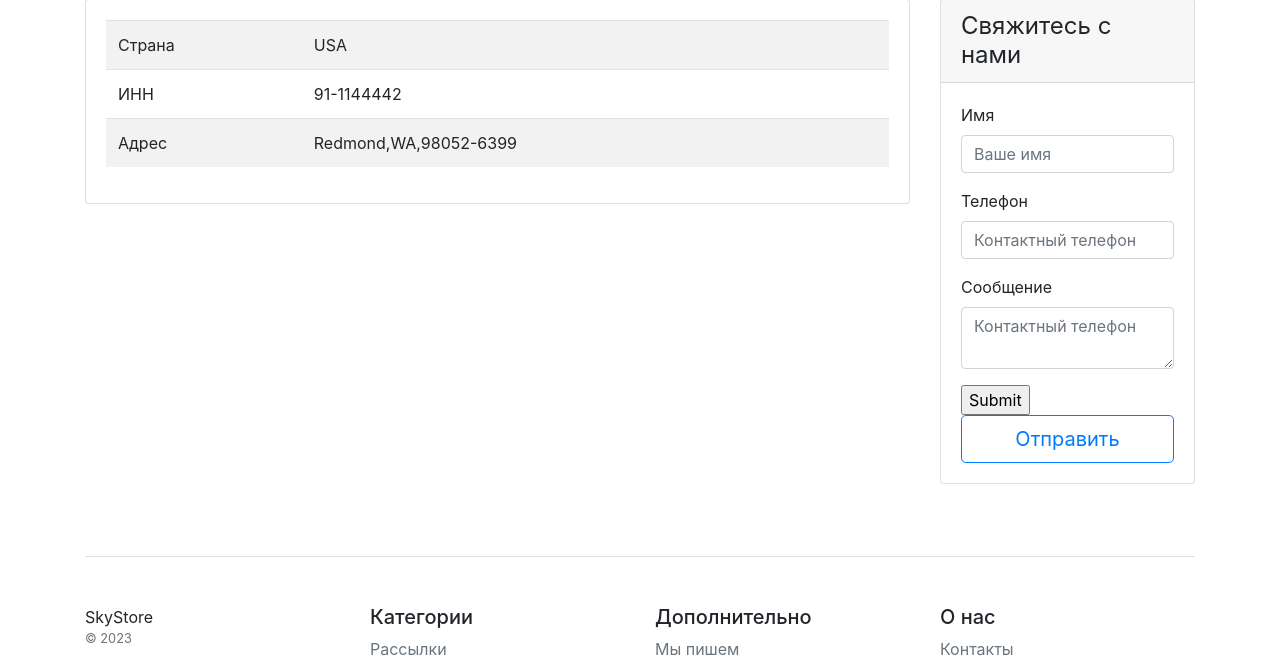
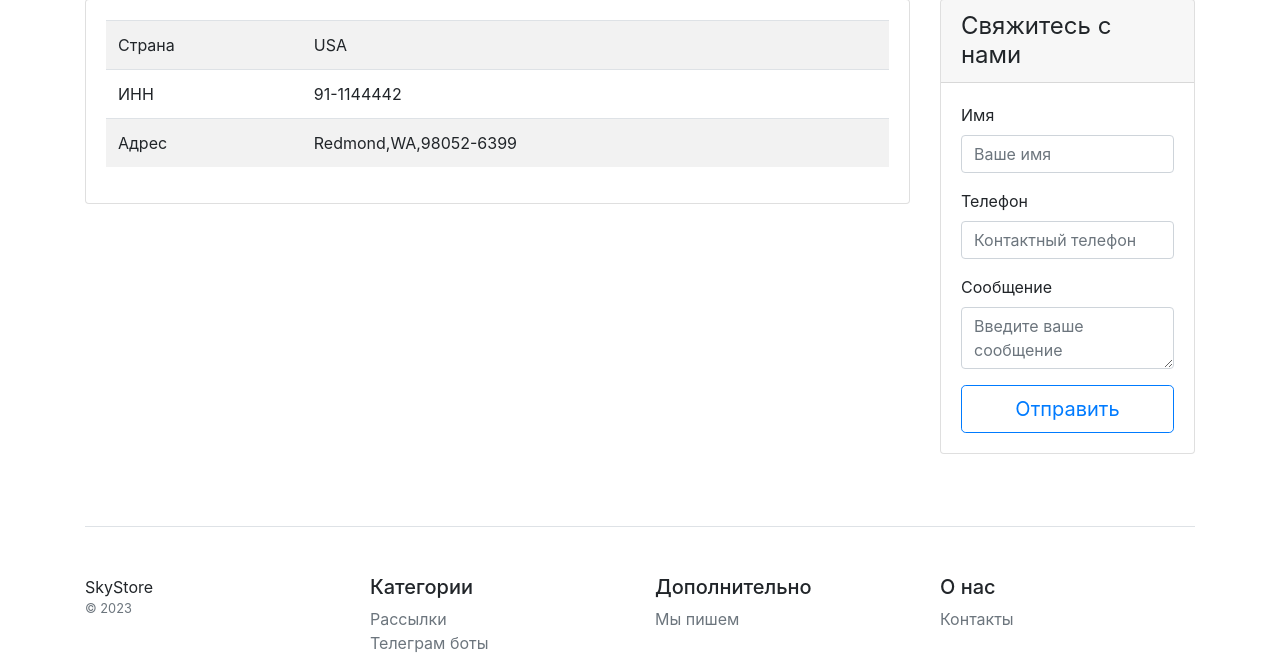
Before and after one commit to invdr/django_dz, a Django app: page /contacts/ in a window 1280 px wide. Shown: the part 239-897 px from the top of the page. Run offline with Django 4.2, Linux system fonts and the light colour scheme; some libraries are stand-ins or nearby versions.

Commit message:
additional task: done

```diff
--- a/catalog/templates/catalog/contacts.html
+++ b/catalog/templates/catalog/contacts.html
@@ -51,19 +51,22 @@
                         {% csrf_token %}
                         <div class="mb-3">
                             <label for="name">Имя</label>
-                            <input type="text" name="name" class="form-control" id="name" placeholder="Ваше имя" required>
+                            <input type="text" name="name" class="form-control" id="name" placeholder="Ваше имя"
+                                   required>
                         </div>
                         <div class="mb-3">
                             <label for="phone">Телефон</label>
-                            <input type="text" name="phone" class="form-control" id="phone" placeholder="Контактный телефон" required>
+                            <input type="text" name="phone" class="form-control" id="phone"
+                                   placeholder="Контактный телефон" required>
                         </div>
                         <div class="mb-3">
                             <label for="message">Сообщение</label>
-                            <textarea type="text" name="message" class="form-control" id="message" placeholder="Контактный телефон" required></textarea>
+                            <textarea type="text" name="message" class="form-control" id="message"
+                                      placeholder="Введите ваше сообщение" required></textarea>
                         </div>
+                        <button type="submit" class="btn btn-lg btn-block btn-outline-primary">Отправить</button>
                     </form>
-                    <input type="submit">
-                    <button type="submit" class="btn btn-lg btn-block btn-outline-primary">Отправить</button>
+
                 </div>
             </div>
         </div>
--- a/catalog/views.py
+++ b/catalog/views.py
@@ -7,4 +7,9 @@
 
 
 def get_contacts(request):
+    if request.method == 'POST':
+        name = request.POST.get('name')
+        phone = request.POST.get('phone')
+        message = request.POST.get('message')
+        print(f'Новое сообщение от {name}({phone}): {message}')
     return render(request, 'catalog/contacts.html')
--- a/config/settings.py
+++ b/config/settings.py
@@ -119,9 +119,9 @@
 
 STATIC_URL = 'catalog/static/'
 
-STATICFILES_DIRS = (
-    BASE_DIR / '/static/',
-)
+# STATICFILES_DIRS = (
+#     BASE_DIR / 'static/',
+# )
 
 # Default primary key field type
 # https://docs.djangoproject.com/en/4.2/ref/settings/#default-auto-field
```
